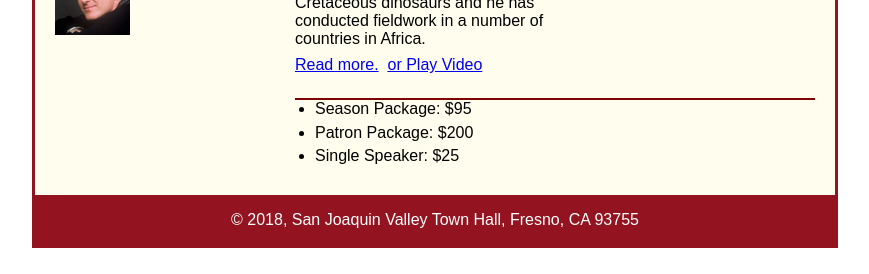
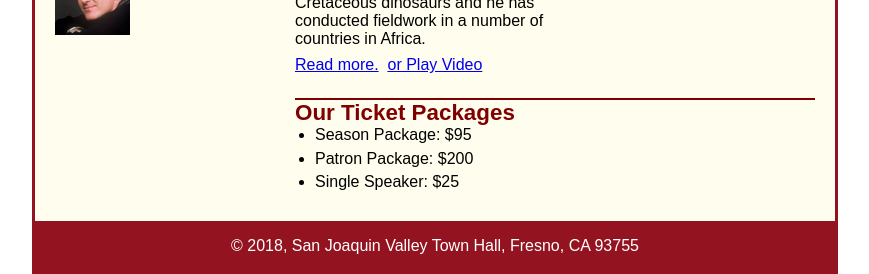
Before and after one commit to AbdulazizArabov/Town_hall, a plain HTML site: page index.html in a window 1280 px wide. Shown: the part 668-942 px from the top of the page, without its empty margins (205-1074 px from the left). Before the commit the page ends 916 px from the top, so only its background shows below. Drawn offline with Linux system fonts and the light colour scheme.

Commit message:
Test successful

```diff
--- a/index.html
+++ b/index.html
@@ -62,7 +62,7 @@
 				</a>
 			</article>
 
-			<!-- <h2>Our Ticket Packages</h2> -->
+			<h2>Our Ticket Packages</h2>
 			<ul>
 				<li>Season Package: $95</li>
 				<li>Patron Package: $200</li>
```
